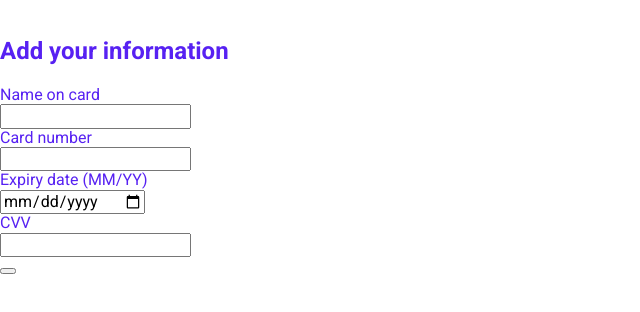
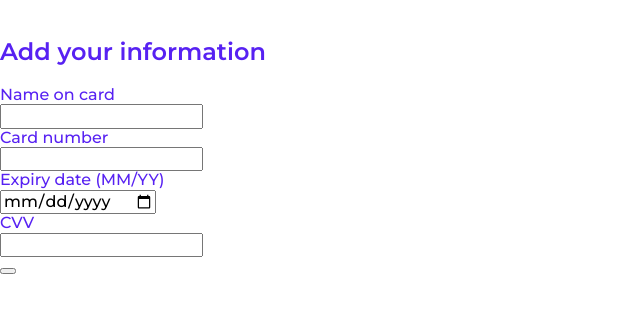
Before and after one commit to piotrfijol/payto-form, a website built with Vite: page index.html in a window 1280 px wide. Shown: the whole page, without its empty margins (0-640 px from the left). Built offline with nearby package versions, Linux system fonts and the light colour scheme.

Commit message:
Set global font

```diff
--- a/src/global-styles/style.scss
+++ b/src/global-styles/style.scss
@@ -3,10 +3,6 @@
 @import "styles/fonts.scss";
 
 body {
-  font-family: 'Roboto', sans-serif;
+  font-family: 'Montserrat', sans-serif;
   color: var(--color-primary);
 }
-
-p {
-  color: var(--color-on-surface);
-}
--- a/src/global-styles/styles/fonts.scss
+++ b/src/global-styles/styles/fonts.scss
@@ -1 +1 @@
-@import url('https://fonts.googleapis.com/css2?family=Roboto:ital,wght@0,100;0,300;0,400;0,500;0,700;0,900;1,100;1,300;1,400;1,500;1,700;1,900&display=swap');
+@import url('https://fonts.googleapis.com/css2?family=Montserrat:wght@500;600&display=swap');
```
